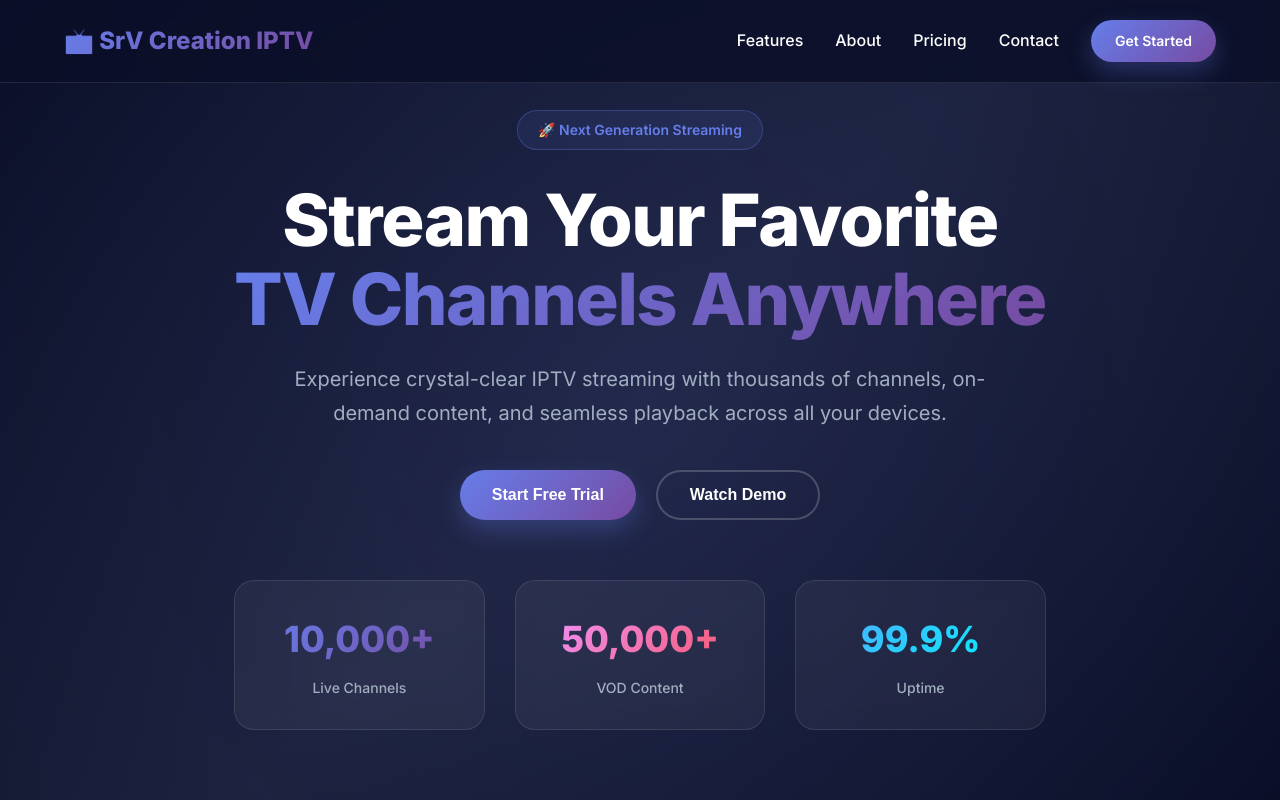
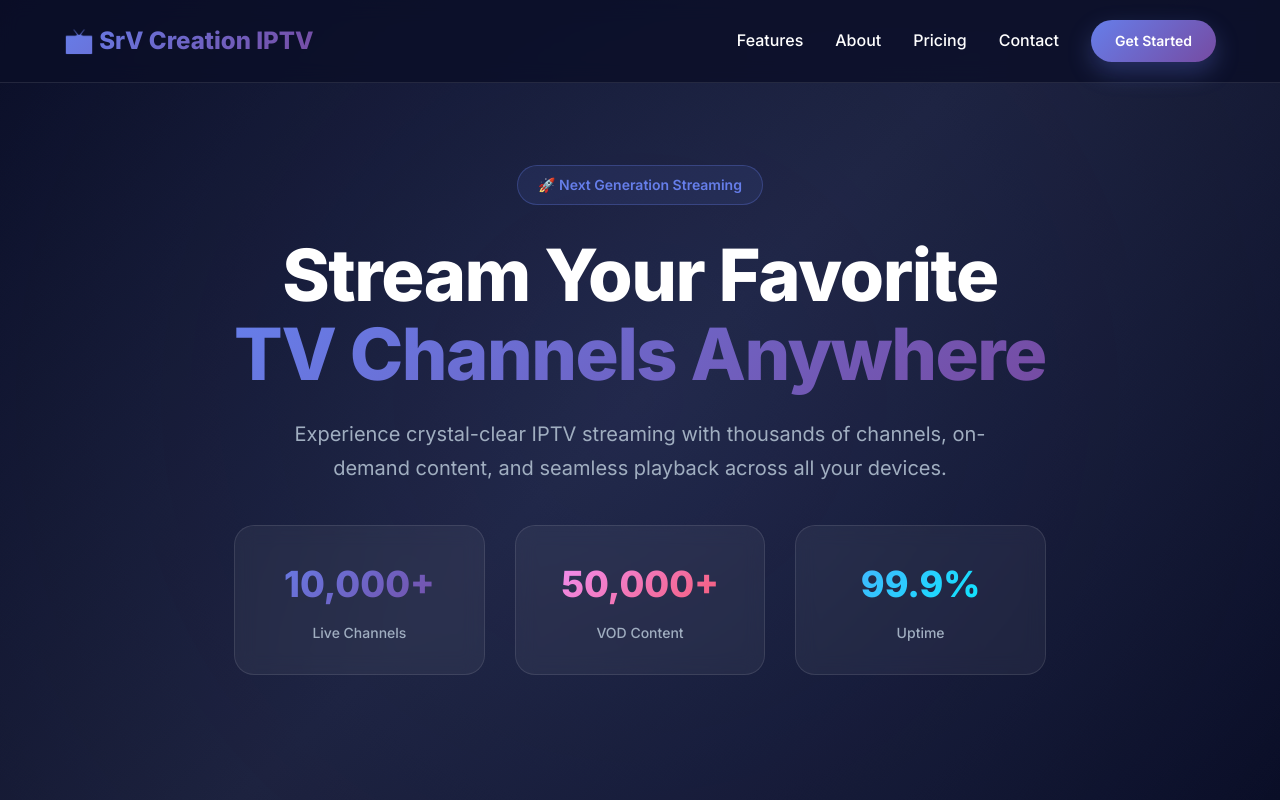
Before and after one commit to souravslg/IPTV, a Next.js app: page / in a window 1280 px wide. Shown: the top 800 px of the page. Built offline with nearby package versions, Linux system fonts and the light colour scheme.

Commit message:
Remove CTA buttons from Hero section

```diff
--- a/src/components/Hero.tsx
+++ b/src/components/Hero.tsx
@@ -51,26 +51,6 @@ export default function Hero() {
                     Experience crystal-clear IPTV streaming with thousands of channels,
                     on-demand content, and seamless playback across all your devices.
                 </p>
-
-                {/* CTA Buttons */}
-                <div style={{
-                    display: 'flex',
-                    gap: '20px',
-                    justifyContent: 'center',
-                    flexWrap: 'wrap',
-                    marginBottom: '60px',
-                }}>
-                    <button className="btn-primary" style={{
-                        fontSize: '16px',
-                    }}>
-                        Start Free Trial
-                    </button>
-                    <button className="btn-secondary" style={{
-                        fontSize: '16px',
-                    }}>
-                        Watch Demo
-                    </button>
-                </div>
 
                 {/* Stats */}
                 <div style={{
```
